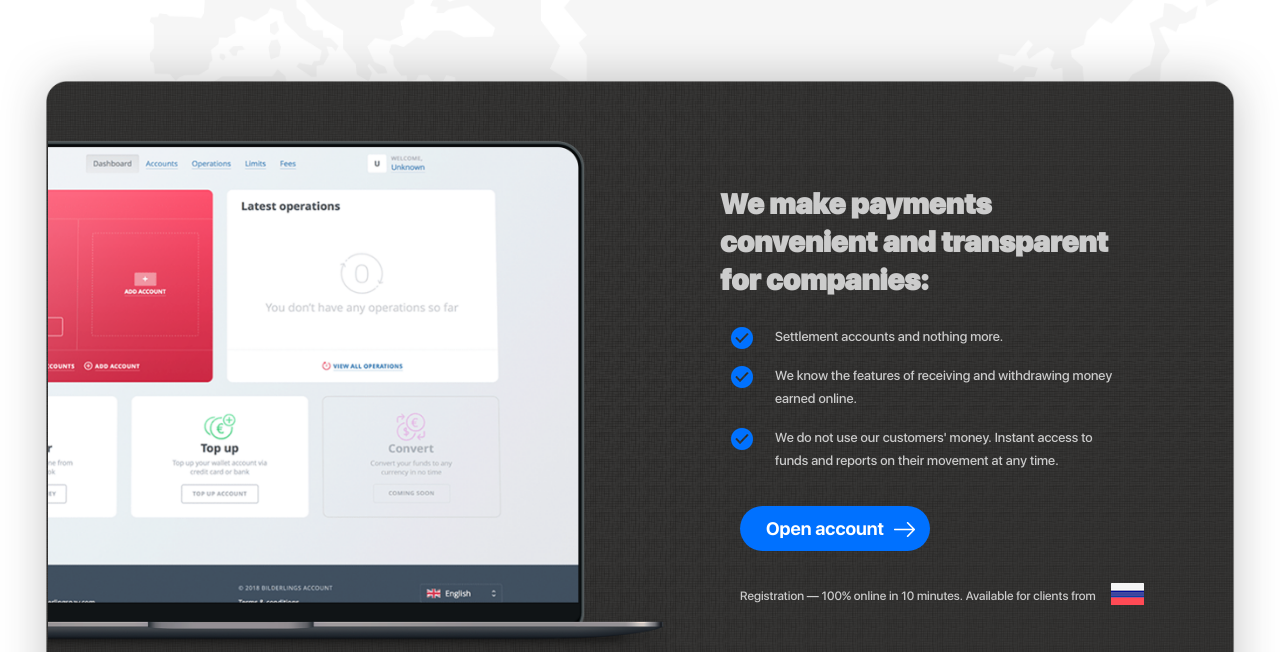
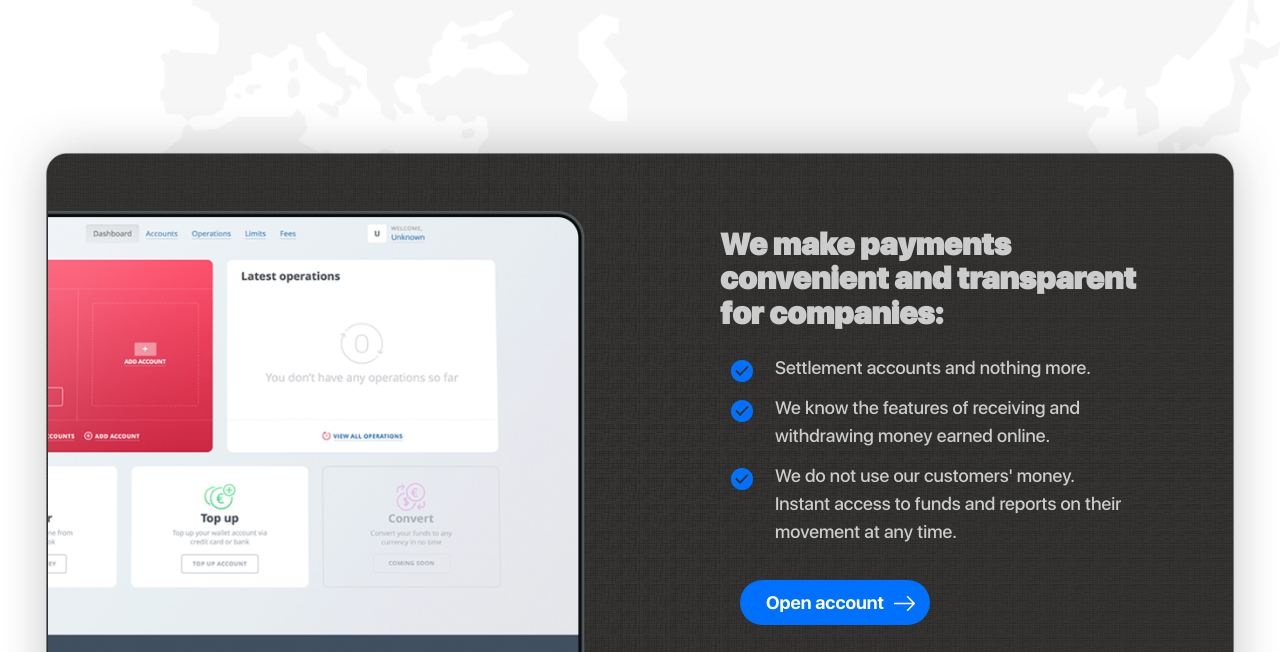
Before and after one commit to alisam1/Moneyac, a plain HTML site: page index.html in a window 1280 px wide. Shown: the part 508-1160 px from the top of the page. Drawn offline with Linux system fonts and the light colour scheme.

Commit message:
Deploy alisam1/Moneyac to github.com/alisam1/Moneyac.git:gh-pages

```diff
--- a/css/style.css
+++ b/css/style.css
@@ -702,7 +702,7 @@ template {
 .payment__mocup img {
   position: absolute;
   right: 100px;
-  top: 100px;
+  top: 170px;
   width: 100%;
   height: auto; }
 
@@ -715,13 +715,13 @@ template {
   left: 0px; }
 
 .payment__title {
-  width: 400px;
+  width: auto;
   font-family: "SF-Black", sans-serif;
-  font-size: 28px;
-  line-height: 38px;
+  font-size: 30px;
+  line-height: auto;
   color: #cccccc;
-  padding-top: 130px;
-  padding-right: 80px; }
+  padding-top: 170px;
+  padding-right: 40px; }
 
 .payment__title--mobile {
   display: none; }
@@ -736,8 +736,8 @@ template {
 
 .payment__item {
   font-family: "SF-Medium", sans-serif;
-  font-size: 13px;
-  line-height: 23px;
+  font-size: 18px;
+  line-height: 28px;
   padding-bottom: 10px;
   color: #cccccc; }
 
@@ -768,10 +768,13 @@ template {
   font-size: 12px;
   line-height: 27px;
   color: #cccccc;
-  padding-top: 90px;
+  padding-top: 0px;
   margin-left: 20px;
   position: relative;
-  bottom: 130px; }
+  bottom: 0;
+  vertical-align: top;
+  padding-bottom: 200px;
+  margin-top: -30px; }
 
 .payment__geo::after {
   content: "";
```
Also changed, not shown: css/style.min.css.
